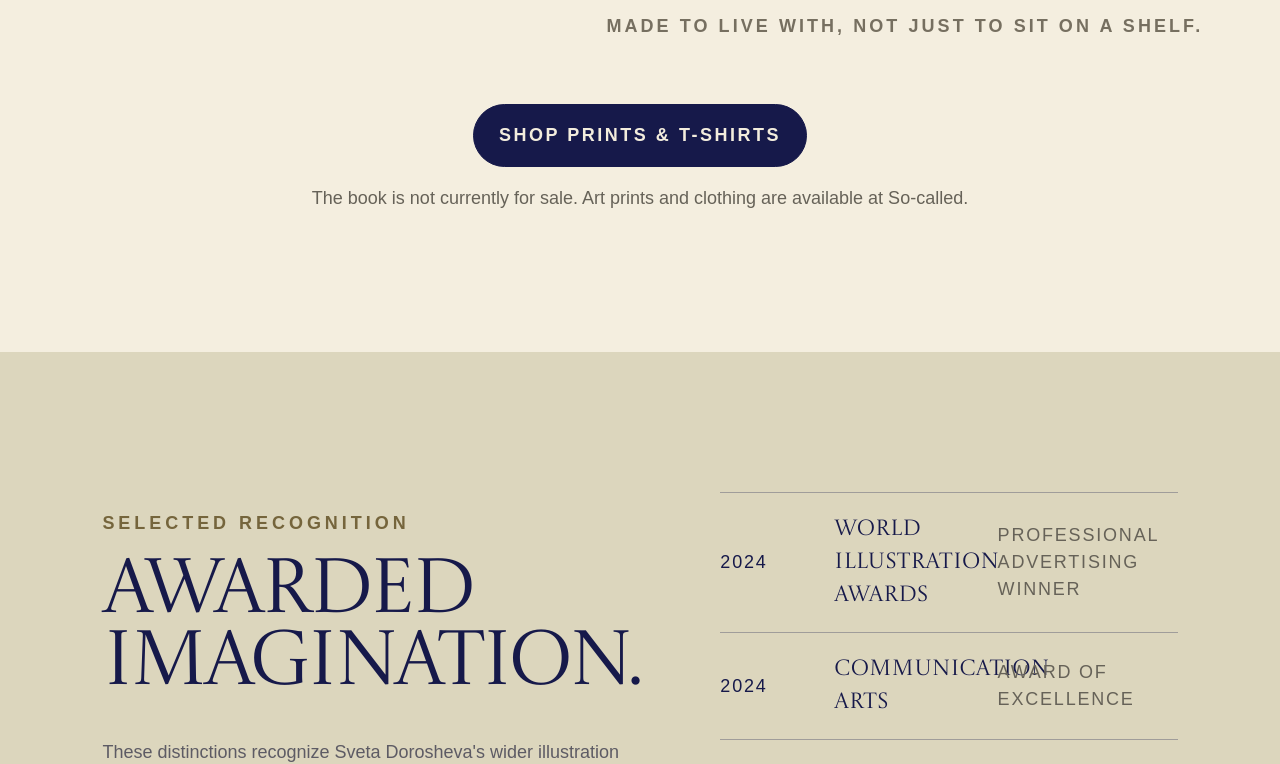
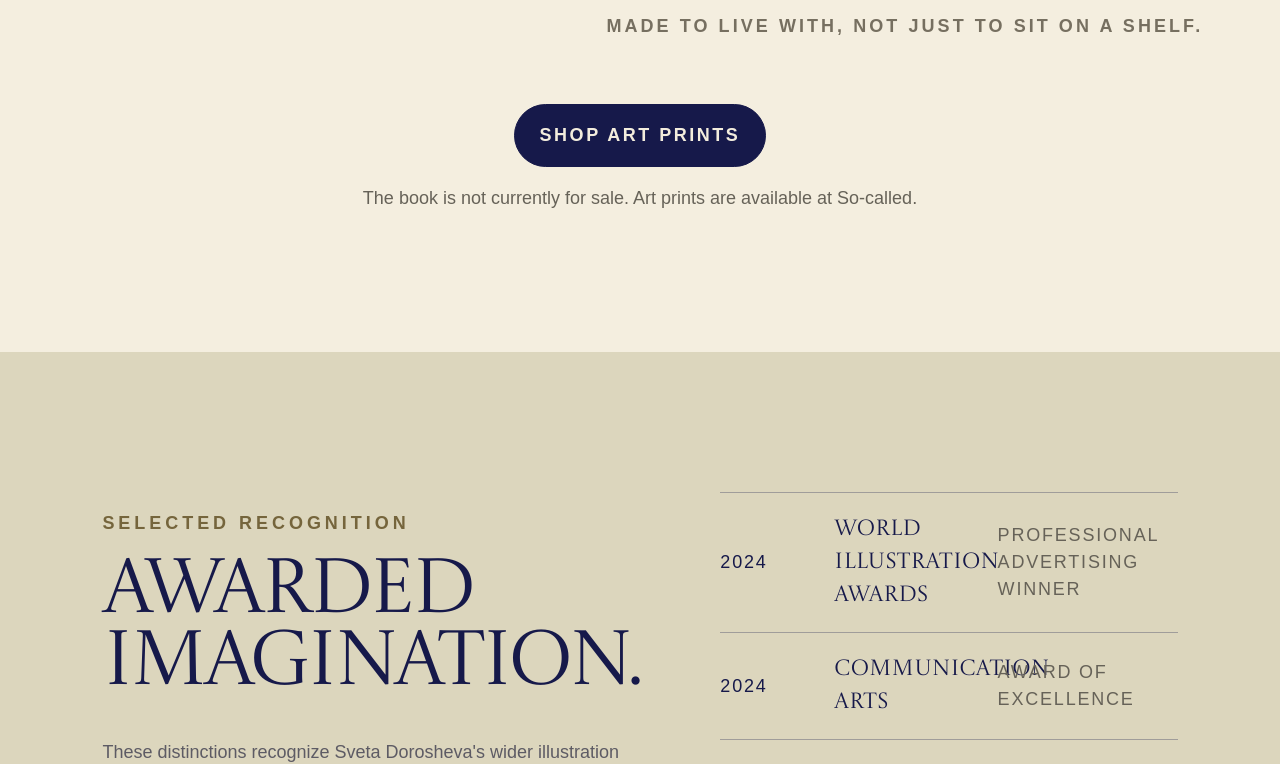
Before and after one commit to mishanovoselov-ui/sveta-landofstoneflowers-site, a Next.js app: page / in a window 1280 px wide. Shown: the part 9714-10478 px from the top of the page. Built offline with nearby package versions, Linux system fonts and the light colour scheme.

Commit message:
Limit shop messaging to art prints

```diff
--- a/app/layout.tsx
+++ b/app/layout.tsx
@@ -3,7 +3,7 @@ import './globals.css';
 
 const SITE_URL = 'https://landofstoneflowers.com';
 const TITLE = 'The Land of Stone Flowers | Sveta Dorosheva';
-const DESCRIPTION = 'Discover The Land of Stone Flowers, Sveta Dorosheva’s 216-page illustrated book. Most editions are out of print; explore the original project and shop her prints and T-shirts.';
+const DESCRIPTION = 'Discover The Land of Stone Flowers, Sveta Dorosheva’s 216-page illustrated book. Most editions are out of print; explore the original project and shop her art prints.';
 
 export const metadata: Metadata = {
   metadataBase: new URL(SITE_URL),
--- a/app/page.tsx
+++ b/app/page.tsx
@@ -161,7 +161,7 @@ export default function Home() {
         <div className="section-head"><p className="eyebrow">Inside the book</p><h2>Every page is<br />another world.</h2></div>
         <div className="spreads__grid"><img src="/archive/types.jpg" width="1900" height="1204" alt="Types of human beings, an illustrated book spread" loading="lazy" decoding="async" /><img src="/archive/black-white.jpg" width="1900" height="1290" alt="Black-and-white illustrated book spread" loading="lazy" decoding="async" /><img src="/archive/refusal.jpg" width="1900" height="1129" alt="Colorful illustrated field notes from the book" loading="lazy" decoding="async" /><img src="/archive/wizards.jpg" width="1900" height="1158" alt="The Wizards, a blue illustrated book spread" loading="lazy" decoding="async" /></div>
         <figure className="spreads__life"><img src="/hero/images.png" width="1186" height="662" alt="Three views of a reader with The Land of Stone Flowers" loading="lazy" decoding="async" /><figcaption>Made to live with, not just to sit on a shelf.</figcaption></figure>
-        <div className="spreads__action"><a href={SHOP_URL} target="_blank" rel="noreferrer" data-track="inside-shop">Shop prints &amp; T-shirts</a><p>The book is not currently for sale. Art prints and clothing are available at So-called.</p></div>
+        <div className="spreads__action"><a href={SHOP_URL} target="_blank" rel="noreferrer" data-track="inside-shop">Shop art prints</a><p>The book is not currently for sale. Art prints are available at So-called.</p></div>
       </section>
 
       <section className="awards" id="awards">
@@ -187,15 +187,15 @@ export default function Home() {
       <section className="artist" id="artist">
         <figure className="artist__portrait"><img src="/archive/sveta-dorosheva-author.jpg" width="1600" height="1129" alt="Sveta Dorosheva holding an illustrated book outdoors" loading="lazy" decoding="async" /><figcaption>Courtesy of Sveta Dorosheva</figcaption></figure>
         <div className="artist__copy"><p className="eyebrow">The artist</p><h2>Sveta<br />Dorosheva</h2><p>Ukrainian-born and based in Israel, Sveta creates intricate, hand-drawn narrative art on paper. Myth, folk tradition, medieval manuscripts, and the contradictions of human nature meet in her work.</p>
-          <div className="socials"><a href={PROJECT_URL} target="_blank" rel="noreferrer">Book project</a><a href="https://www.svetadorosheva.com/" target="_blank" rel="noreferrer">Artist website</a><a href={SHOP_URL} target="_blank" rel="noreferrer" data-track="artist-shop">Prints &amp; T-shirts</a><a href="https://www.instagram.com/sveta_dorosheva_/" target="_blank" rel="noreferrer">Instagram</a><a href="https://www.behance.net/lattona" target="_blank" rel="noreferrer">Behance</a><a href="https://www.facebook.com/draw.lattona" target="_blank" rel="noreferrer">Facebook</a></div>
+          <div className="socials"><a href={PROJECT_URL} target="_blank" rel="noreferrer">Book project</a><a href="https://www.svetadorosheva.com/" target="_blank" rel="noreferrer">Artist website</a><a href={SHOP_URL} target="_blank" rel="noreferrer" data-track="artist-shop">Art prints</a><a href="https://www.instagram.com/sveta_dorosheva_/" target="_blank" rel="noreferrer">Instagram</a><a href="https://www.behance.net/lattona" target="_blank" rel="noreferrer">Behance</a><a href="https://www.facebook.com/draw.lattona" target="_blank" rel="noreferrer">Facebook</a></div>
         </div>
       </section>
 
       <section className="shop" id="shop">
-        <div className="shop__intro"><Lily /><p className="eyebrow">Available now</p><h2>The art continues<br />beyond the book.</h2><p>The book is not currently for sale. Explore Sveta Dorosheva’s original project, or shop art prints and T-shirts at So-called.</p></div>
-        <div className="shop__links"><a href={SHOP_URL} target="_blank" rel="noreferrer" data-track="shop-section">Shop prints &amp; T-shirts</a><a href={PROJECT_URL} target="_blank" rel="noreferrer">View the original book project</a></div>
+        <div className="shop__intro"><Lily /><p className="eyebrow">Available now</p><h2>The art continues<br />beyond the book.</h2><p>The book is not currently for sale. Explore Sveta Dorosheva’s original project, or shop art prints at So-called.</p></div>
+        <div className="shop__links"><a href={SHOP_URL} target="_blank" rel="noreferrer" data-track="shop-section">Shop art prints</a><a href={PROJECT_URL} target="_blank" rel="noreferrer">View the original book project</a></div>
       </section>
-      <footer className="footer"><p className="footer__title"><a href={PROJECT_URL} target="_blank" rel="noreferrer">The Land of Stone Flowers ↗</a></p><p>Story &amp; illustrations © <a href={PROJECT_URL} target="_blank" rel="noreferrer">Sveta Dorosheva</a><br />Published by Chronicle Books</p><div><a href={SHOP_URL} target="_blank" rel="noreferrer" data-track="footer-shop">Prints &amp; T-shirts</a><a href={PROJECT_URL} target="_blank" rel="noreferrer">Original project ↗</a><a href="/llms.txt">LLM guide</a><a href="/sitemap.xml">Sitemap</a></div></footer>
+      <footer className="footer"><p className="footer__title"><a href={PROJECT_URL} target="_blank" rel="noreferrer">The Land of Stone Flowers ↗</a></p><p>Story &amp; illustrations © <a href={PROJECT_URL} target="_blank" rel="noreferrer">Sveta Dorosheva</a><br />Published by Chronicle Books</p><div><a href={SHOP_URL} target="_blank" rel="noreferrer" data-track="footer-shop">Art prints</a><a href={PROJECT_URL} target="_blank" rel="noreferrer">Original project ↗</a><a href="/llms.txt">LLM guide</a><a href="/sitemap.xml">Sitemap</a></div></footer>
     </main>
   );
 }
```
Also changed, not shown: public/llms-full.txt, public/llms.txt.
